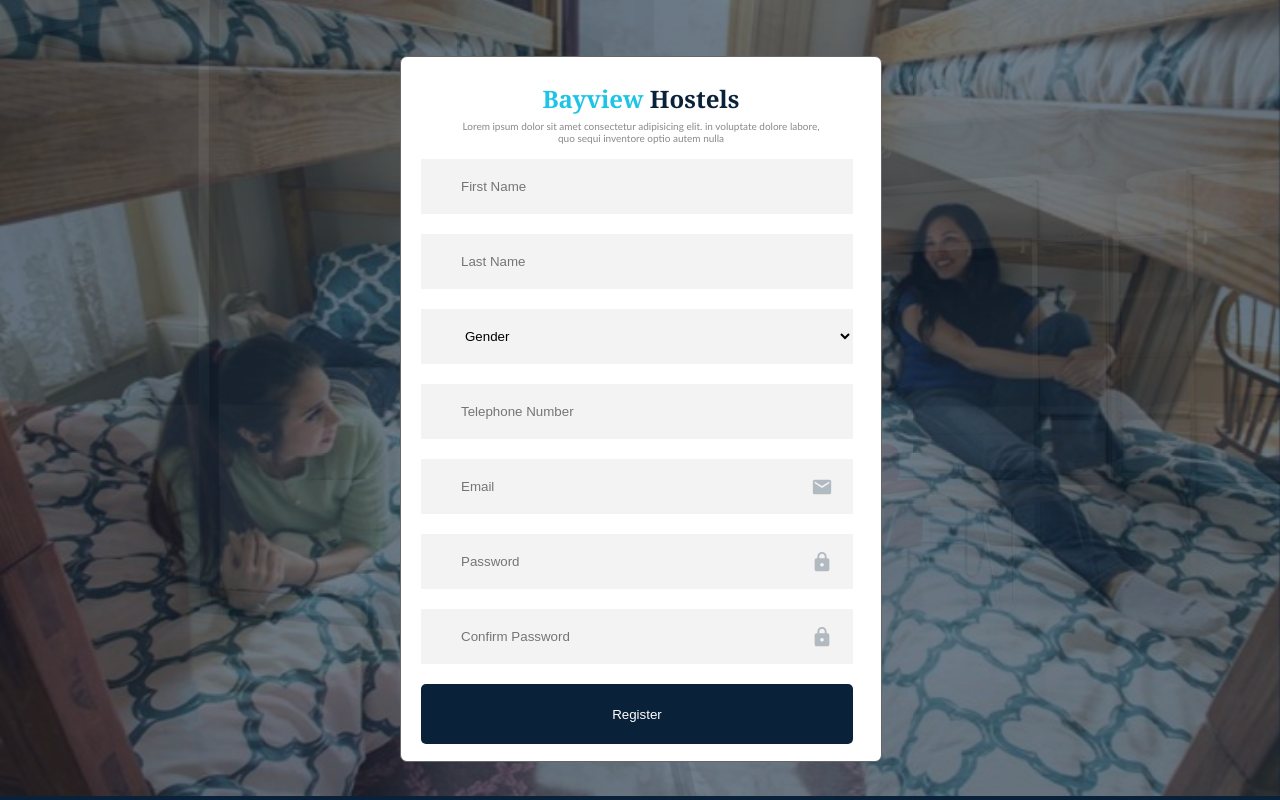
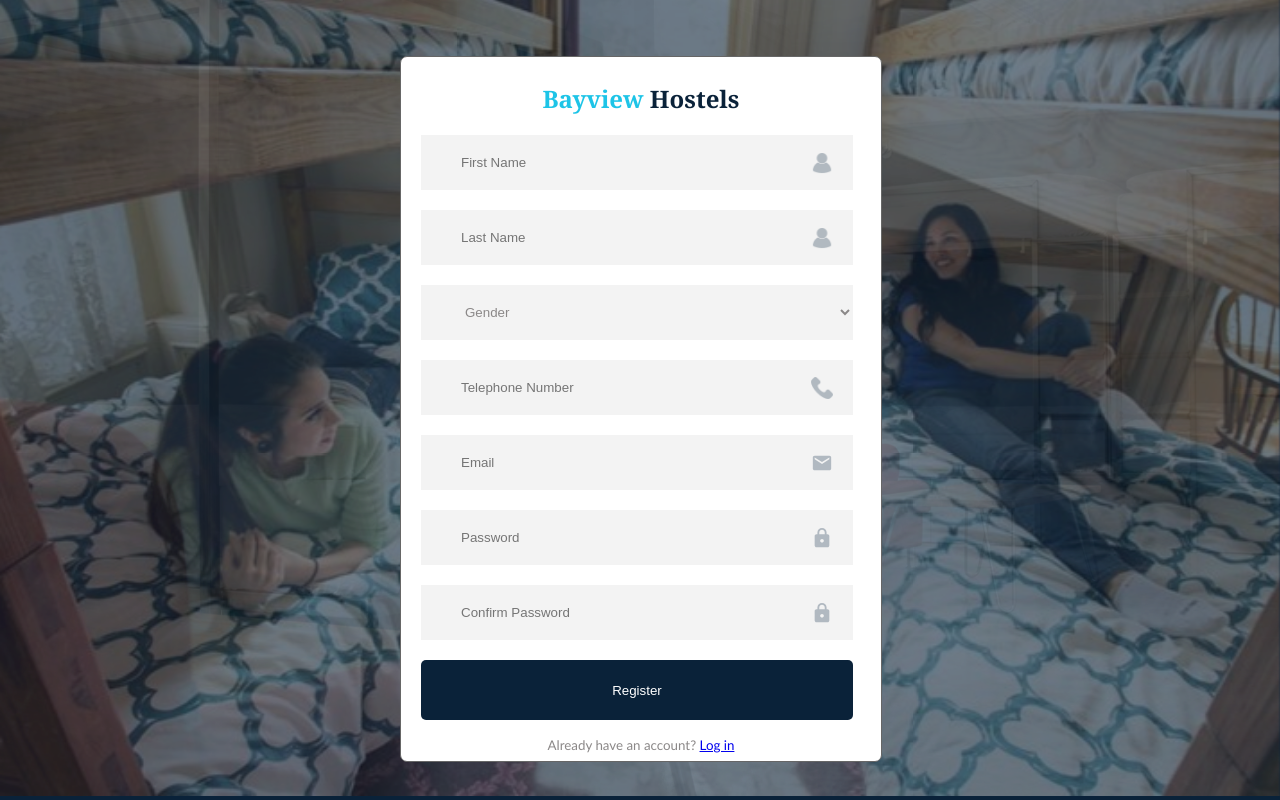
Before and after one commit to MaameMozuma/School_Hostel_Management_System, a PHP site: page /register.html in a window 1280 px wide. Run offline with PHP 8.4, Linux system fonts and the light colour scheme.

Commit message:
added login redirect

```diff
--- a/admin_index.css
+++ b/admin_index.css
@@ -153,7 +153,7 @@ padding-right: 10px;
 
 #main {
 	margin-top: 70px;
-  transition: margin-left .5s;
+  transition: .5s;
   padding: 16px;
 }
 
--- a/register.html
+++ b/register.html
@@ -34,6 +34,8 @@
             border: none;
             background-color: #F3F3F3 ;
             box-sizing: border-box;
+            /* color: #8b8888 ; */
+
 
 
         }
@@ -58,6 +60,19 @@
         background-position: 95%;
     }
 
+    #tel{
+        background-image: url("phone-call.png");
+        background-repeat: no-repeat;
+        background-size: 5%;
+        background-position: 95%;
+    }
+
+    #fname, #lname{
+        background-image: url("user1.png");
+        background-repeat: no-repeat;
+        background-size: 5%;
+        background-position: 95%;
+    }
 
     .container {
 
@@ -74,14 +89,19 @@
 
     }
 
+    select:invalid{
+        color: #8b8888 ;
+
+    }
+
     .toptext{
         text-align: center;
         font-size: 10px;
-        color: #8b8888 ;
         margin: auto;
     }
 
     .bottomtext{
+        color: #8b8888 ;
         text-align: center;
         font-size: smaller;
         margin-top: 2px;
@@ -129,7 +149,7 @@
         height: 100%;
         left: -40px;
         opacity: 0;
-        position: absolute;
+        position: fixed;
         top: -20px;
         width: 100%;
         z-index: 0;
@@ -190,12 +210,12 @@
             <!-- <div class ="icondiv"><img class = "icon" src="bxs_leaf.svg"/></div> -->
 
             <h2 class="header">Bayview <span style="color: #0A2239;">Hostels</span></h2>
-            <p class="toptext">Lorem ipsum dolor sit amet consectetur adipisicing elit. in voluptate dolore labore, <br>quo sequi inventore optio autem nulla</p>
+            <!-- <p class="toptext">Lorem ipsum dolor sit amet consectetur adipisicing elit. in voluptate dolore labore, <br>quo sequi inventore optio autem nulla</p>  -->
             <input type="text" placeholder="First Name" name="fname" id = "fname">
             <br>
             <input type="text" placeholder="Last Name" name="lname" id = "lname">
             <br>
-            <select name="gender" id="gender">
+            <select name="gender" id="gender" required>
                 <option value="">Gender</option> <!--Placeholder-->
                 <option value="M">M</option>
                 <option value="F">F</option>
@@ -210,6 +230,7 @@
 
             <!-- <p class="right">Forgot password? </p>   -->
             <button><a href="admin_index.html" style="text-decoration: none; color: white;">Register</a></button>
+            <p class="bottomtext">Already have an account? <a href="login.php">Log in</a></p>
 
 
             <!-- <p class="bottomtext">Don't have an account? Sign up <a href="#"> here </a> </p>   -->
```
Also changed, not shown: phone-call.png (added), user1.png (added).
